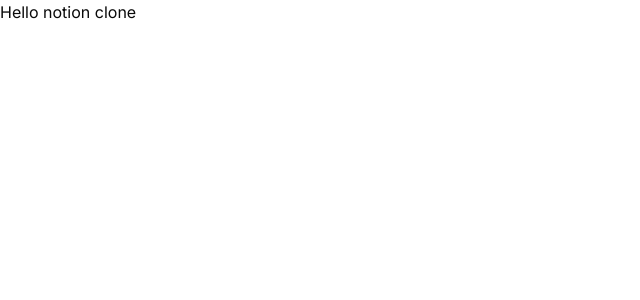
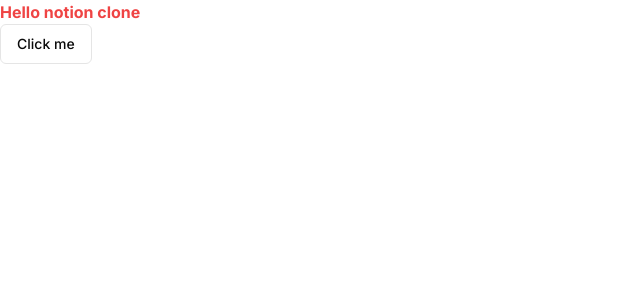
Before and after one commit to dzulfahmi/fitra-notion-clone, a Next.js app: page / in a window 1280 px wide. Shown: the top 300 px of the page, without its empty margins (0-640 px from the left). Built offline with nearby package versions, Linux system fonts and the light colour scheme.

Commit message:
init page and test page

```diff
--- a/app/page.tsx
+++ b/app/page.tsx
@@ -1,7 +1,11 @@
+import { Button } from "@/components/ui/button";
 import Image from "next/image";
 
 export default function Home() {
   return (
-    <p>Hello notion clone</p>
+    <div>
+      <p className="text-red-500 font-bold">Hello notion clone</p>
+      <Button variant="outline">Click me</Button>
+    </div>
   );
 }
--- /dev/null
+++ b/app/test/page.tsx
@@ -0,0 +1,9 @@
+const TestPage = () => {
+  return (
+    <div>
+      Hello test page
+    </div>
+  );
+}
+
+export default TestPage;
--- /dev/null
+++ b/components/ui/button.tsx
@@ -0,0 +1,56 @@
+import * as React from "react"
+import { Slot } from "@radix-ui/react-slot"
+import { cva, type VariantProps } from "class-variance-authority"
+
+import { cn } from "@/lib/utils"
+
+const buttonVariants = cva(
+  "inline-flex items-center justify-center whitespace-nowrap rounded-md text-sm font-medium ring-offset-background transition-colors focus-visible:outline-none focus-visible:ring-2 focus-visible:ring-ring focus-visible:ring-offset-2 disabled:pointer-events-none disabled:opacity-50",
+  {
+    variants: {
+      variant: {
+        default: "bg-primary text-primary-foreground hover:bg-primary/90",
+        destructive:
+          "bg-destructive text-destructive-foreground hover:bg-destructive/90",
+        outline:
+          "border border-input bg-background hover:bg-accent hover:text-accent-foreground",
+        secondary:
+          "bg-secondary text-secondary-foreground hover:bg-secondary/80",
+        ghost: "hover:bg-accent hover:text-accent-foreground",
+        link: "text-primary underline-offset-4 hover:underline",
+      },
+      size: {
+        default: "h-10 px-4 py-2",
+        sm: "h-9 rounded-md px-3",
+        lg: "h-11 rounded-md px-8",
+        icon: "h-10 w-10",
+      },
+    },
+    defaultVariants: {
+      variant: "default",
+      size: "default",
+    },
+  }
+)
+
+export interface ButtonProps
+  extends React.ButtonHTMLAttributes<HTMLButtonElement>,
+    VariantProps<typeof buttonVariants> {
+  asChild?: boolean
+}
+
+const Button = React.forwardRef<HTMLButtonElement, ButtonProps>(
+  ({ className, variant, size, asChild = false, ...props }, ref) => {
+    const Comp = asChild ? Slot : "button"
+    return (
+      <Comp
+        className={cn(buttonVariants({ variant, size, className }))}
+        ref={ref}
+        {...props}
+      />
+    )
+  }
+)
+Button.displayName = "Button"
+
+export { Button, buttonVariants }
--- a/package.json
+++ b/package.json
@@ -9,6 +9,7 @@
     "lint": "next lint"
   },
   "dependencies": {
+    "@radix-ui/react-slot": "^1.0.2",
     "class-variance-authority": "^0.7.0",
     "clsx": "^2.1.1",
     "lucide-react": "^0.378.0",
```
Also changed, not shown: 1 other file (tests, documents, lock files or other folders).
